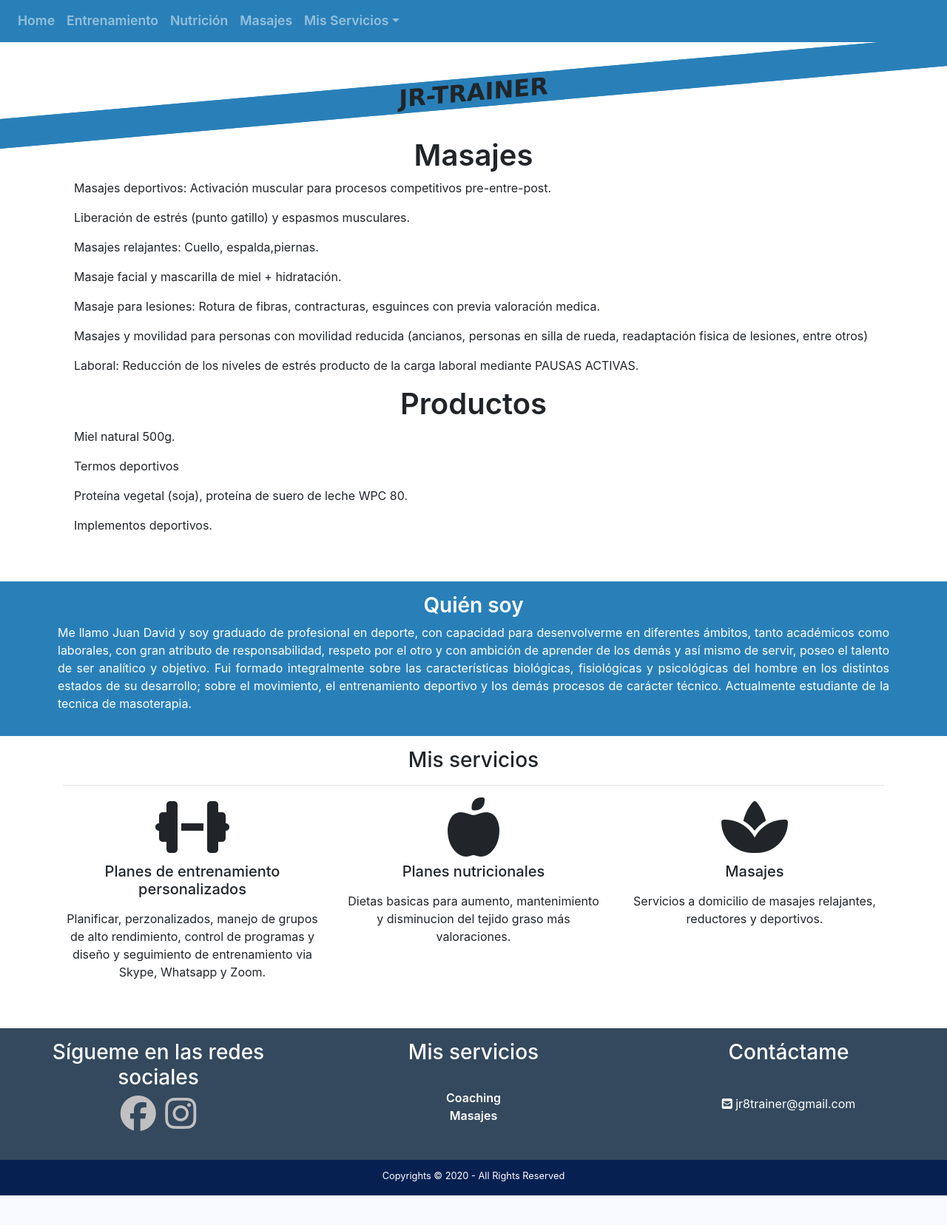
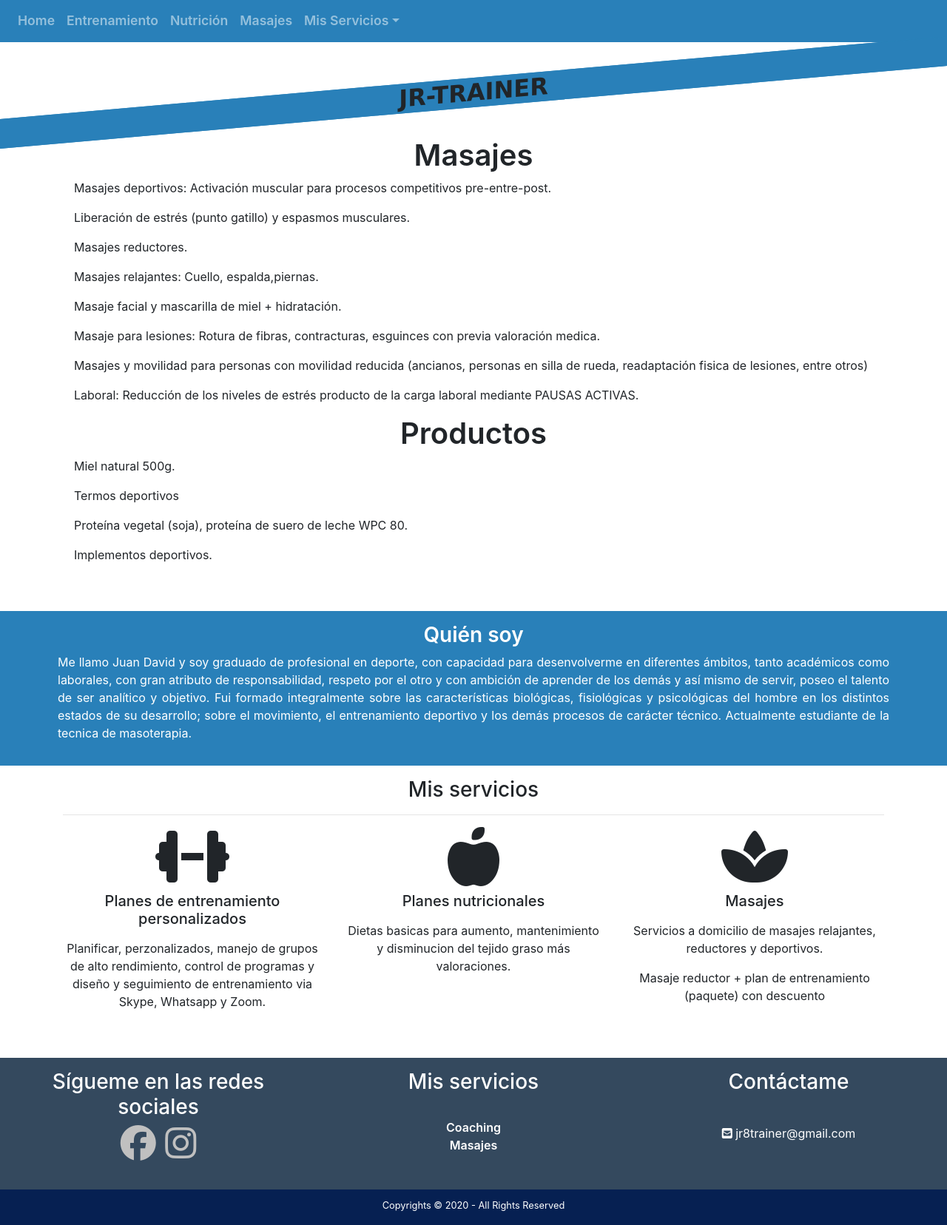
Before and after one commit to Martica199005/BlogJuandafinalProject, a Django app: page /articles/massages/ in a window 1280 px wide. Shown: the part 67-1723 px from the top of the page at 74% size. Before the commit the page ends 1683 px from the top, so only its background shows below. Run offline with Django 3.2, Linux system fonts and the light colour scheme; some libraries are stand-ins or nearby versions.

Commit message:
added services

```diff
--- a/articles/templates/articles/coaching_services.html
+++ b/articles/templates/articles/coaching_services.html
@@ -29,6 +29,7 @@
               <p>Entrenamiento semipersonalizado (máximo 3 personas).</p>
               <p>Entrenamiento grupal (deportes especificos o clases funcionales).</p>
               <p>Asesoría ONLINE.</p>
+              <p>Masaje reductor + plan de entrenamiento (paquete) con descuento.</p>
               <p>Valoración física y de las capacidades condicionales (fuerza resistencia flexibilidad y velocidad)+capacidades coordinativa. En niños habilidades motrices básicas.</p>
               <p>Hidroaerobicos e hidroterapia.</p>
             </div>
--- a/articles/templates/articles/massages_services.html
+++ b/articles/templates/articles/massages_services.html
@@ -10,6 +10,7 @@
             <div class="col-12 text-justify">
               <p>Masajes deportivos: Activación muscular para procesos competitivos pre-entre-post.</p>
               <p>Liberación de estrés (punto gatillo) y espasmos musculares.</p>
+              <p>Masajes reductores.</p>
               <p>Masajes relajantes: Cuello, espalda,piernas.</p>
               <p>Masaje facial y mascarilla de miel + hidratación.</p>
               <p>Masaje para lesiones: Rotura de fibras, contracturas, esguinces con previa valoración medica.</p>
--- a/templates/base_layout.html
+++ b/templates/base_layout.html
@@ -45,13 +45,11 @@
                   <li class="nav-item"><a class="nav-link" href="{% url 'articles:articles_nutrition' %}" class="highlight" >Nutrición</a></li>
                   <li class="nav-item"><a class="nav-link" href="{% url 'articles:articles_massages' %}" class="highlight" >Masajes</a></li>
                   <li class class="nav-item dropdown">
-                  <a class="nav-link dropdown-toggle" data-toggle="dropdown" role="button" href="#">Mis Servicios</a>
+                    <a class="nav-link dropdown-toggle" data-toggle="dropdown" role="button" href="#">Mis Servicios</a>
                     <div class="dropdown-menu">
                       <a href="{% url "articles:coaching" %}" class="dropdown-item">Coaching</a>
-                      <a href="{% url "articles:massages" %}" class="dropdown-item">Mesajes</a>
-                      <!--<div class="dropdown-divider">
+                      <a href="{% url "articles:massages" %}" class="dropdown-item">Masajes</a>
                       </div>
-                      <a href="#"class="dropdown-item">Software Development</a>-->
                     </div>
                   </li>
                   {% if user.is_authenticated%}
@@ -146,6 +144,7 @@
             <i class="fas fa-spa fa-5x"></i>
             <h5 class="py-2">Masajes</h5>
             <p>Servicios a domicilio de masajes relajantes, reductores y deportivos.</p>
+            <p>Masaje reductor + plan de entrenamiento (paquete) con descuento</p>
           </div>
         </div>
 
```
